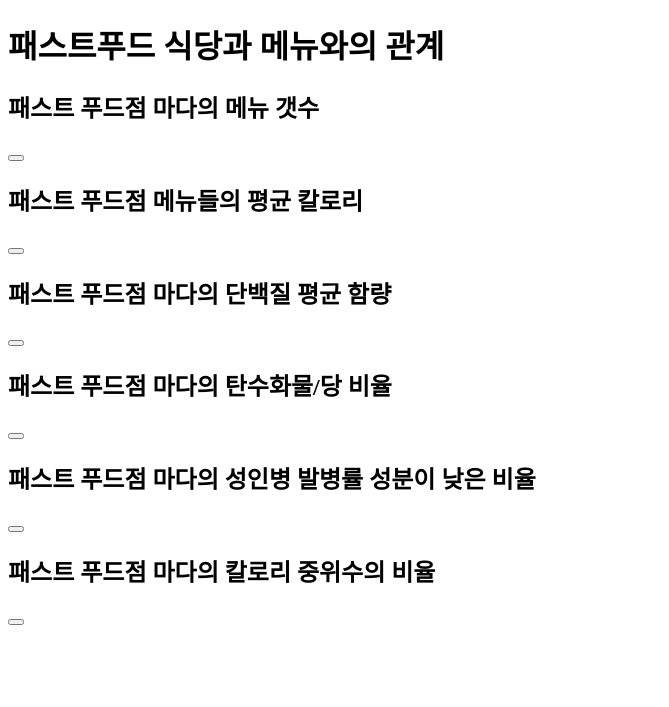
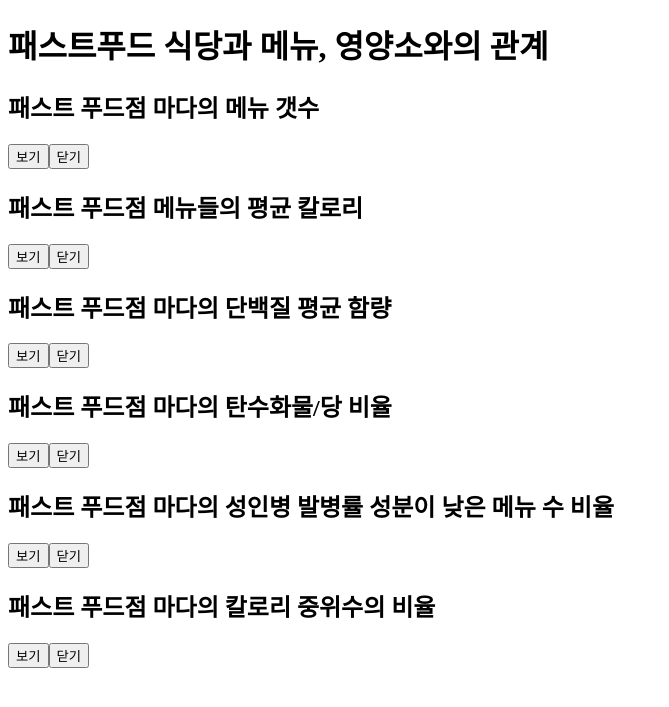
Before and after one commit to HDmoonSir/teamNineFirstMonth, a Django app: template teamNineProject/homepage/template/index.html in a window 1280 px wide. Shown: the top 707 px of the page, without its empty margins (0-669 px from the left). Run offline with Django 3.2, Linux system fonts and the light colour scheme; the template is opened without the code that fills it, so the values that code supplies are empty.

Commit message:
organizingCode

```diff
--- a/teamNineProject/homepage/template/index.html
+++ b/teamNineProject/homepage/template/index.html
@@ -2,37 +2,38 @@
 <html>
     <head>
         <title>Team 9 Project</title>
+
     </head>
     <body>
-        <h1>패스트푸드 식당과 메뉴와의 관계</h1>
+        <h1>패스트푸드 식당과 메뉴, 영양소와의 관계</h1>
         <h2>패스트 푸드점 마다의 메뉴 갯수</h2>
 
-        <button id="icon_1" class="fa-sharp fa-light fa-image fa-beat-fade" style="color: #251f51;"></button>
+        <button id="icon_1">보기</button><button id="icon_11">닫기</button>
         <img id="img1" style="display: none;" src="static/img/img1.png">
 
         <h2>패스트 푸드점 메뉴들의 평균 칼로리</h2>
 
-        <button id="icon_2" class="fa-sharp fa-light fa-image fa-beat-fade" style="color: #251f51;"></button>
+        <button id="icon_2">보기</button><button id="icon_21">닫기</button>
         <img id="img2" style="display: none;" src="static/img/img2.png">
 
         <h2>패스트 푸드점 마다의 단백질 평균 함량</h2>
 
-        <button id="icon_3" class="fa-sharp fa-light fa-image fa-beat-fade" style="color: #251f51;"></button>
+        <button id="icon_3">보기</button><button id="icon_31">닫기</button>
         <img id="img3" style="display: none;" src="static/img/img3.png">
 
         <h2>패스트 푸드점 마다의 탄수화물/당 비율</h2>
 
-        <button id="icon_4" class="fa-sharp fa-light fa-image fa-beat-fade" style="color: #251f51;"></button>
+        <button id="icon_4">보기</button><button id="icon_41">닫기</button>
         <img id="img4" style="display: none;" src="static/img/img4.png">
 
-        <h2>패스트 푸드점 마다의 성인병 발병률 성분이 낮은 비율</h2>
+        <h2>패스트 푸드점 마다의 성인병 발병률 성분이 낮은 메뉴 수 비율</h2>
 
-        <button id="icon_5" class="fa-sharp fa-light fa-image fa-beat-fade" style="color: #251f51;"></button>
+        <button id="icon_5">보기</button><button id="icon_51">닫기</button>
         <img id="img5" style="display: none;" src="static/img/img5.png">
 
         <h2>패스트 푸드점 마다의 칼로리 중위수의 비율 </h2>
 
-        <button id="icon_6" class="fa-sharp fa-light fa-image fa-beat-fade" style="color: #251f51;"></button>
+        <button id="icon_6">보기</button><button id="icon_61">닫기</button>
         <img id="img6" style="display: none;" src="static/img/img6.png">
 
 
--- a/teamNineProject/static/js/script.js
+++ b/teamNineProject/static/js/script.js
@@ -17,26 +17,49 @@ icon_1.addEventListener("click", function() {
 	img1.style.display = "block";
 });
 
+icon_11.addEventListener("click", function() {
+	img1.style.display = "none";
+});
+
 icon_2.addEventListener("click", function() {
 	img2.style.display = "block";
+});
+
+icon_21.addEventListener("click", function() {
+	img2.style.display = "none";
 });
 
 icon_3.addEventListener("click", function() {
 	img3.style.display = "block";
 });
 
+icon_31.addEventListener("click", function() {
+	img3.style.display = "none";
+});
+
 icon_4.addEventListener("click", function() {
 	img4.style.display = "block";
+});
+
+icon_41.addEventListener("click", function() {
+	img4.style.display = "none";
 });
 
 icon_5.addEventListener("click", function() {
 	img5.style.display = "block";
 });
 
+icon_51.addEventListener("click", function() {
+	img5.style.display = "none";
+});
+
 icon_6.addEventListener("click", function() {
 	img6.style.display = "block";
 });
 
+icon_61.addEventListener("click", function() {
+	img6.style.display = "none";
+});
 
 
 img1.addEventListener("click", function() {
```
Also changed, not shown: teamNineProject/teamNineProject/settings.py (+13 -2 lines), teamNineProject/db.sqlite3 (added), 3 other files.
